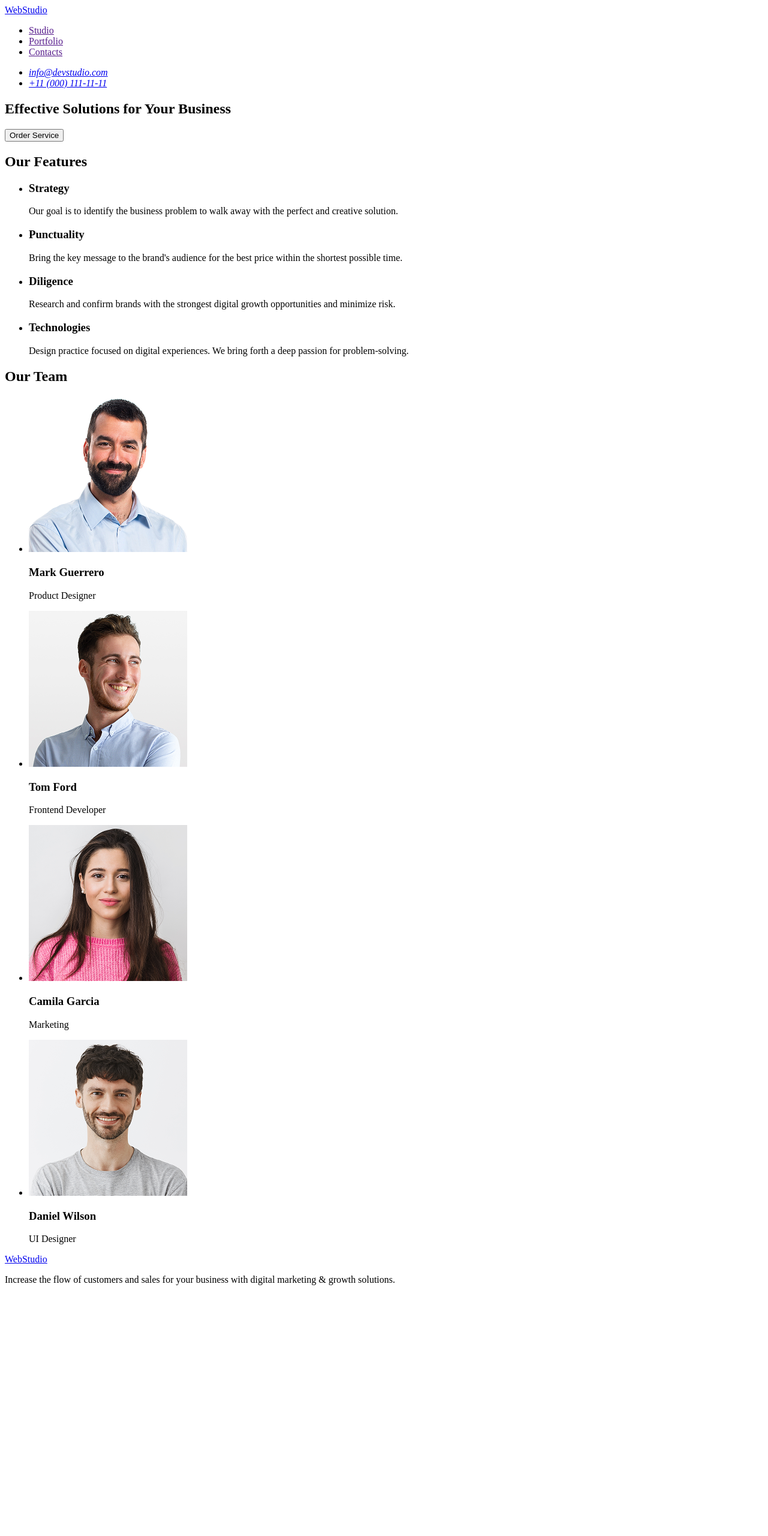
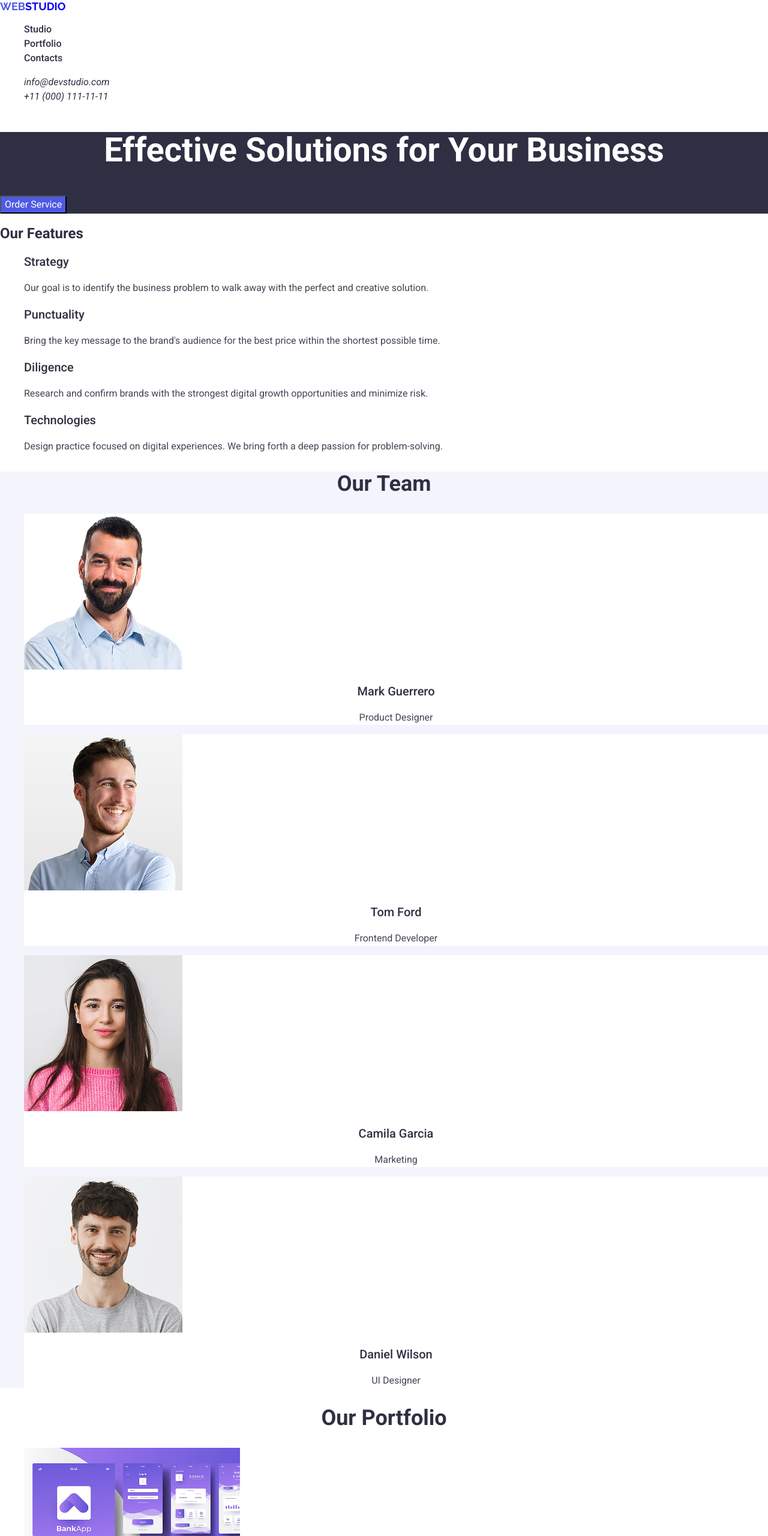
Before and after one commit to Zombonie-archer/study_rep_2, a plain HTML site: page index.html in a window 1280 px wide. Shown: the top 2560 px of the page at 60% size. Before the commit the page ends 2158 px from the top, so only its background shows below. Drawn offline with nearby package versions, Linux system fonts and the light colour scheme.

Commit message:
first commit

```diff
--- /dev/null
+++ b/css/styles.css
@@ -0,0 +1,148 @@
+body {
+    font-family: "Roboto", sans-serif;
+    color: #2E2F42;
+}
+
+a {
+    text-decoration: none;
+}
+
+ul, ol {
+    list-style-type: none;
+}
+
+a:visited {
+    color: #2E2F42;
+}
+
+.footer a:visited {
+    color: #F4F4FD;
+}
+
+.logo {
+    font-family: "Raleway";
+    text-transform: uppercase;
+    font-weight: 700;
+    font-size: 18px;
+    line-height: 21px;
+}
+
+.logo-web {
+    color: #4D5AE5;
+}
+
+.navigate-ul li a {
+    font-weight: 500;
+    font-size: 16px;
+    line-height: 24px;
+}
+
+.navigate-ul li a:hover, .navigate-ul li a:focus {
+    color: #434455;
+}
+
+.navigate-ul li a:active {
+    color: #4D5AE5;
+}
+
+.contacts li a {
+    color: inherit;
+    font-size: 16px;
+    line-height: 24px;
+}
+
+.contacts li a:hover, .contacts li a:focus {
+    color: #404BBF;
+}
+
+.hero-image {
+    background-color: #2E2F42;
+}
+
+.hero-image h1 {
+    color: white;
+    text-align: center;
+    font-size: 56px;
+    line-height: 60px;
+}
+
+.order-button {
+    background-color: #4D5AE5;
+    cursor: pointer;
+    line-height: 24px;
+    font-size: 16px;
+    color: white;
+}
+
+.order-button:hover {
+    background-color: #404BBF;
+}
+
+.our-features h3 {
+    font-weight: 500;
+    font-size: 20px;
+    line-height: 24px;
+}
+
+.our-features p {
+    font-size: 16px;
+    line-height: 24px;
+    color: #434455;
+}
+
+.our-team {
+    background-color: #F4F4FD;
+}
+
+.our-team h2 {
+    font-size: 36px;
+    line-height: 40px;
+    text-align: center;
+}
+
+.our-team li {
+    background-color: white;
+}
+
+.our-team li h3 {
+    text-align: center;
+    font-weight: 500;
+    font-size: 20px;
+    line-height: 24px;
+
+}
+
+.our-team li p {
+    font-size: 16px;
+    line-height: 24px;
+    text-align: center;
+    color: #434455;
+}
+
+.our-portfolio h2 {
+    font-size: 36px;
+    line-height: 40px;
+    text-align: center;
+}
+
+.our-portfolio h3 {
+    font-weight: 500;
+    font-size: 20px;
+    line-height: 24px;
+}
+
+.our-portfolio p {
+    color: #434455;
+    font-size: 16px;
+    line-height: 24px;
+}
+
+.footer {
+    background-color: #2E2F42;
+    color: #F4F4FD;
+}
+
+.footer p {
+    font-size: 16px;
+    line-height: 24px;
+}
--- a/index.html
+++ b/index.html
@@ -3,32 +3,46 @@
   <head>
     <meta charset="UTF-8" />
     <meta name="viewport" content="width=device-width, initial-scale=1.0" />
-    <title>Web studio</title>
+    <link
+      rel="stylesheet"
+      href="https://cdnjs.cloudflare.com/ajax/libs/modern-normalize/3.0.1/modern-normalize.min.css"
+      integrity="sha512-q6WgHqiHlKyOqslT/lgBgodhd03Wp4BEqKeW6nNtlOY4quzyG3VoQKFrieaCeSnuVseNKRGpGeDU3qPmabCANg=="
+      crossorigin="anonymous"
+      referrerpolicy="no-referrer"
+    />
+    <link rel="preconnect" href="https://fonts.googleapis.com" />
+    <link rel="preconnect" href="https://fonts.gstatic.com" crossorigin />
+    <link
+      href="https://fonts.googleapis.com/css2?family=Raleway:ital,wght@0,100..900;1,100..900&family=Roboto:ital,wght@0,100..900;1,100..900&display=swap"
+      rel="stylesheet"
+    />
+    <link rel="stylesheet" href="./css/styles.css" />
+    <title>Web Studio</title>
   </head>
 
   <body>
     <header>
-      <nav>
-        <a href="./index.html">WebStudio</a>
-        <ul>
+      <nav class="navigate">
+        <a href="./index.html" class="logo"><span class="logo-web">Web</span>Studio</a>
+        <ul class="navigate-ul">
           <li><a href="">Studio</a></li>
           <li><a href="">Portfolio</a></li>
           <li><a href="">Contacts</a></li>
         </ul>
       </nav>
-      <address>
+      <address class="contacts">
         <ul>
-          <li><a href="mailto:info@devstudio.com">info@devstudio.com</a></li>
-          <li><a href="tel:+110001111111">+11 (000) 111-11-11</a></li>
+          <li class="secondary-text"><a href="mailto:info@devstudio.com">info@devstudio.com</a></li>
+          <li class="secondary-text"><a href="tel:+110001111111">+11 (000) 111-11-11</a></li>
         </ul>
       </address>
     </header>
     <main>
-      <section>
+      <section class="hero-image">
         <h1>Effective Solutions for Your Business</h1>
-        <button type="button">Order Service</button>
+        <button type="button" class="order-button">Order Service</button>
       </section>
-      <section>
+      <section class="our-features">
         <h2>Our Features</h2>
         <ul>
           <li>
@@ -61,7 +75,7 @@
           </li>
         </ul>
       </section>
-      <section>
+      <section class="our-team">
         <h2>Our Team</h2>
         <ul>
           <li>
@@ -106,9 +120,46 @@
           </li>
         </ul>
       </section>
+      <section class="our-portfolio">
+        <h2>Our Portfolio</h2>
+        <ul>
+          <li>
+            <img src="./images/bank_app.jpg" alt="Banking App" width="360" height="300">
+            <h3>Banking App</h3>
+            <p>App</p>
+          </li>
+          <li>
+            <img src="./images/payment.jpg" alt="Cashless Payment" width="360" height="300">
+            <h3>Cashless Payment</h3>
+            <p>Marketing</p>
+          </li>
+          <li>
+            <img src="./images/meditation_app.jpg" alt="Meditaion App" width="360" height="300">
+            <h3>Meditaion App</h3>
+            <p>App</p>
+          </li>
+        </ul>
+        <ul>
+          <li>
+            <img src="./images/taxi.jpg" alt="Taxi Service" width="360" height="300">
+            <h3>Taxi Service</h3>
+            <p>Marketing</p>
+          </li>
+          <li>
+            <img src="./images/illustartion.jpg" alt="Screen Illustrations" width="360" height="300">
+            <h3>Screen Illustrations</h3>
+            <p>Design</p>
+          </li>
+          <li>
+            <img src="./images/courses.jpg" alt="Online Courses" width="360" height="300">
+            <h3>Online Courses</h3>
+            <p>Marketing</p>
+          </li>
+        </ul>
+      </section>
     </main>
-    <footer>
-      <a href="./index.html">WebStudio</a>
+    <footer class="footer">
+      <a href="./index.html" class="logo"><span class="logo-web">Web</span>Studio</a>
       <p>
         Increase the flow of customers and sales for your business with digital
         marketing & growth solutions.
```
Also changed, not shown: images/bank_app.jpg (added), images/courses.jpg (added), images/illustartion.jpg (added), images/meditation_app.jpg (added), images/payment.jpg (added), images/taxi.jpg (added).
